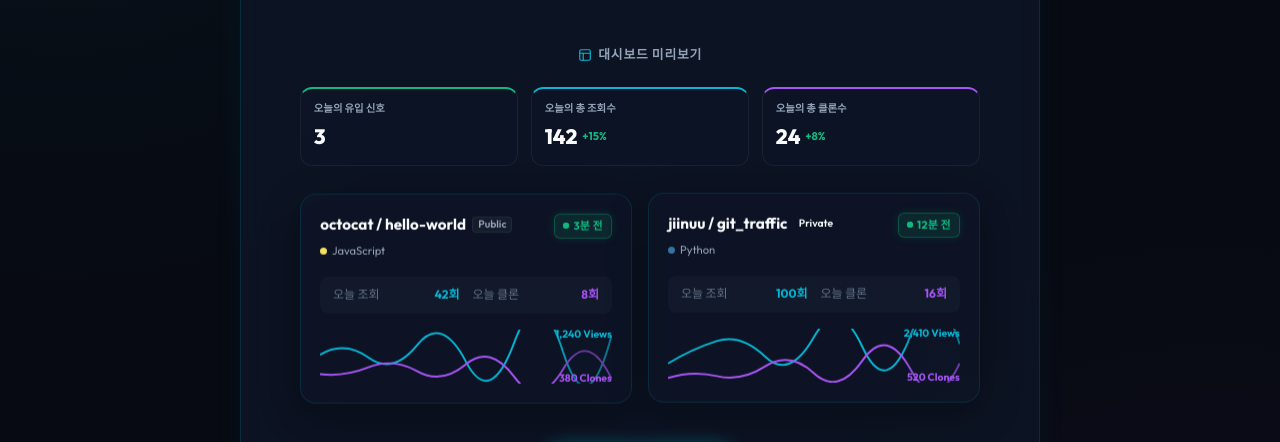
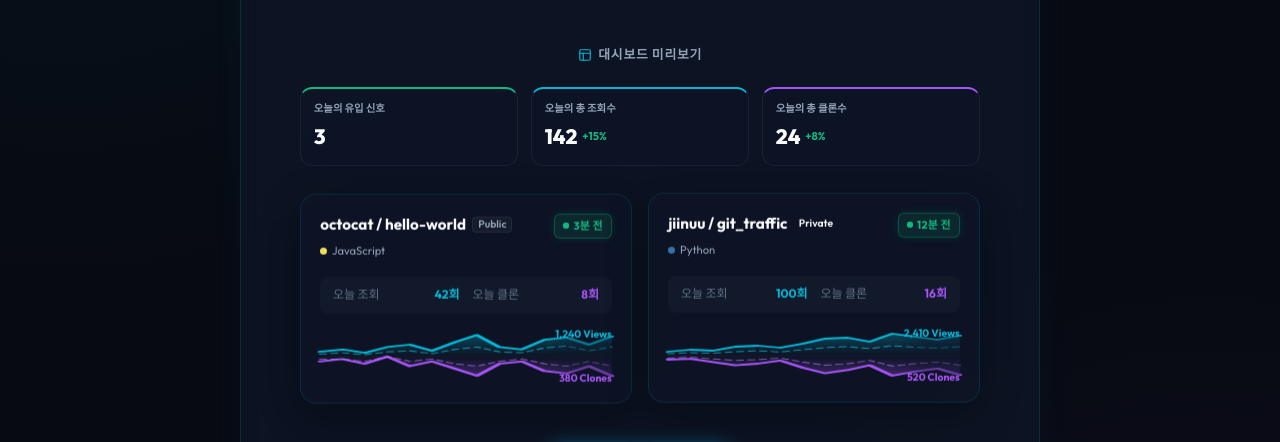
Before and after one commit to jiinuu/git_traffic, a website built with Vite: page index.html in a window 1280 px wide. Shown: the part 349-791 px from the top of the page. Built offline with nearby package versions, Linux system fonts and the light colour scheme; files whose address does not match are found by name.

Commit message:
style: 온보딩 미리보기 그래프를 실제 4-in-1 나비 차트(뷰/클론/고유 방문자 점선 등)와 동일하게 일치

```diff
--- a/index.html
+++ b/index.html
@@ -149,9 +149,32 @@
               </div>
 
               <div class="mock-sparkline-wrap">
-                <svg viewBox="0 0 300 54" class="mock-sparkline-svg">
-                  <path d="M0,25 Q25,10 50,28 T100,15 T150,32 T200,12 T250,22 T300,5" fill="none" stroke="#06b6d4" stroke-width="2" />
-                  <path d="M0,45 Q25,48 50,38 T100,42 T150,35 T200,48 T250,40 T300,50" fill="none" stroke="#a855f7" stroke-width="2" />
+                <svg class="dual-sparkline-svg" viewBox="0 0 100 54" preserveAspectRatio="none">
+                  <defs>
+                    <linearGradient id="vg-mock1" x1="0" y1="0" x2="0" y2="1">
+                      <stop offset="0%" stop-color="#06b6d4" stop-opacity="0.3"/>
+                      <stop offset="100%" stop-color="#06b6d4" stop-opacity="0.0"/>
+                    </linearGradient>
+                    <linearGradient id="cg-mock1" x1="0" y1="0" x2="0" y2="1">
+                      <stop offset="0%" stop-color="#a855f7" stop-opacity="0.0"/>
+                      <stop offset="100%" stop-color="#a855f7" stop-opacity="0.3"/>
+                    </linearGradient>
+                  </defs>
+                  <!-- Axis line -->
+                  <line x1="0" y1="27" x2="100" y2="27" stroke="rgba(255,255,255,0.08)" stroke-width="0.5"/>
+                  <!-- Views fill area -->
+                  <path d="M 0,22.2 L 7.7,19.8 L 15.4,23.2 L 23.1,17.4 L 30.8,15.0 L 38.5,21.2 L 46.2,12.6 L 53.8,5.4 L 61.5,17.4 L 69.2,19.8 L 76.9,10.2 L 84.6,7.8 L 92.3,15.0 L 100,6.8 L 100,27 L 0,27 Z" fill="url(#vg-mock1)"/>
+                  <!-- Views total line (cyan) -->
+                  <path d="M 0,22.2 L 7.7,19.8 L 15.4,23.2 L 23.1,17.4 L 30.8,15.0 L 38.5,21.2 L 46.2,12.6 L 53.8,5.4 L 61.5,17.4 L 69.2,19.8 L 76.9,10.2 L 84.6,7.8 L 92.3,15.0 L 100,6.8" fill="none" stroke="#06b6d4" stroke-width="1.8" stroke-linecap="round" stroke-linejoin="round"/>
+                  <!-- Views unique line (cyan, dashed, lighter) -->
+                  <path d="M 0,24.6 L 7.7,23.1 L 15.4,25.1 L 23.1,22.2 L 30.8,21.2 L 38.5,24.1 L 46.2,19.8 L 53.8,17.4 L 61.5,22.2 L 69.2,23.1 L 76.9,18.4 L 84.6,16.4 L 92.3,21.2 L 100,17.4" fill="none" stroke="#22d3ee" stroke-width="1" stroke-dasharray="2,2" stroke-linecap="round" stroke-linejoin="round" opacity="0.6"/>
+
+                  <!-- Clones fill area -->
+                  <path d="M 0,31.8 L 7.7,29.4 L 15.4,34.2 L 23.1,27.0 L 30.8,36.6 L 38.5,31.8 L 46.2,39.0 L 53.8,46.2 L 61.5,34.2 L 69.2,31.8 L 76.9,41.4 L 84.6,43.8 L 92.3,36.6 L 100,46.2 L 100,27 L 0,27 Z" fill="url(#cg-mock1)"/>
+                  <!-- Clones total line (purple) -->
+                  <path d="M 0,31.8 L 7.7,29.4 L 15.4,34.2 L 23.1,27.0 L 30.8,36.6 L 38.5,31.8 L 46.2,39.0 L 53.8,46.2 L 61.5,34.2 L 69.2,31.8 L 76.9,41.4 L 84.6,43.8 L 92.3,36.6 L 100,46.2" fill="none" stroke="#a855f7" stroke-width="1.8" stroke-linecap="round" stroke-linejoin="round"/>
+                  <!-- Clones unique line (purple, dashed, lighter) -->
+                  <path d="M 0,29.4 L 7.7,29.4 L 15.4,31.8 L 23.1,27.0 L 30.8,31.8 L 38.5,29.4 L 46.2,34.2 L 53.8,36.6 L 61.5,31.8 L 69.2,29.4 L 76.9,34.2 L 84.6,36.6 L 92.3,31.8 L 100,36.6" fill="none" stroke="#c084fc" stroke-width="1" stroke-dasharray="2,2" stroke-linecap="round" stroke-linejoin="round" opacity="0.6"/>
                 </svg>
                 <div class="mock-axis-label">
                   <span>1,240 Views</span>
@@ -189,9 +212,32 @@
               </div>
 
               <div class="mock-sparkline-wrap">
-                <svg viewBox="0 0 300 54" class="mock-sparkline-svg">
-                  <path d="M0,35 Q25,20 50,12 T100,28 T150,8 T200,18 T250,5 T300,15" fill="none" stroke="#06b6d4" stroke-width="2" />
-                  <path d="M0,50 Q25,42 50,48 T100,38 T150,45 T200,32 T250,42 T300,35" fill="none" stroke="#a855f7" stroke-width="2" />
+                <svg class="dual-sparkline-svg" viewBox="0 0 100 54" preserveAspectRatio="none">
+                  <defs>
+                    <linearGradient id="vg-mock2" x1="0" y1="0" x2="0" y2="1">
+                      <stop offset="0%" stop-color="#06b6d4" stop-opacity="0.3"/>
+                      <stop offset="100%" stop-color="#06b6d4" stop-opacity="0.0"/>
+                    </linearGradient>
+                    <linearGradient id="cg-mock2" x1="0" y1="0" x2="0" y2="1">
+                      <stop offset="0%" stop-color="#a855f7" stop-opacity="0.0"/>
+                      <stop offset="100%" stop-color="#a855f7" stop-opacity="0.3"/>
+                    </linearGradient>
+                  </defs>
+                  <!-- Axis line -->
+                  <line x1="0" y1="27" x2="100" y2="27" stroke="rgba(255,255,255,0.08)" stroke-width="0.5"/>
+                  <!-- Views fill area -->
+                  <path d="M 0,23 L 7.7,21 L 15.4,22 L 23.1,18 L 30.8,17 L 38.5,19 L 46.2,15 L 53.8,10 L 61.5,9 L 69.2,13 L 76.9,5 L 84.6,8 L 92.3,11 L 100,7 L 100,27 L 0,27 Z" fill="url(#vg-mock2)"/>
+                  <!-- Views total line (cyan) -->
+                  <path d="M 0,23 L 7.7,21 L 15.4,22 L 23.1,18 L 30.8,17 L 38.5,19 L 46.2,15 L 53.8,10 L 61.5,9 L 69.2,13 L 76.9,5 L 84.6,8 L 92.3,11 L 100,7" fill="none" stroke="#06b6d4" stroke-width="1.8" stroke-linecap="round" stroke-linejoin="round"/>
+                  <!-- Views unique line (cyan, dashed, lighter) -->
+                  <path d="M 0,25 L 7.7,24 L 15.4,24.6 L 23.1,23 L 30.8,22 L 38.5,23.4 L 46.2,21 L 53.8,19 L 61.5,18 L 69.2,20 L 76.9,17 L 84.6,18.6 L 92.3,19.4 L 100,18" fill="none" stroke="#22d3ee" stroke-width="1" stroke-dasharray="2,2" stroke-linecap="round" stroke-linejoin="round" opacity="0.6"/>
+
+                  <!-- Clones fill area -->
+                  <path d="M 0,31 L 7.7,30.2 L 15.4,33.4 L 23.1,36.6 L 30.8,35 L 38.5,31.8 L 46.2,39 L 53.8,44.6 L 61.5,41.4 L 69.2,36.6 L 76.9,47 L 84.6,43 L 92.3,39.8 L 100,46.2 L 100,27 L 0,27 Z" fill="url(#cg-mock2)"/>
+                  <!-- Clones total line (purple) -->
+                  <path d="M 0,31 L 7.7,30.2 L 15.4,33.4 L 23.1,36.6 L 30.8,35 L 38.5,31.8 L 46.2,39 L 53.8,44.6 L 61.5,41.4 L 69.2,36.6 L 76.9,47 L 84.6,43 L 92.3,39.8 L 100,46.2" fill="none" stroke="#a855f7" stroke-width="1.8" stroke-linecap="round" stroke-linejoin="round"/>
+                  <!-- Clones unique line (purple, dashed, lighter) -->
+                  <path d="M 0,29.4 L 7.7,28.6 L 15.4,30.2 L 23.1,31.8 L 30.8,31 L 38.5,29.4 L 46.2,33.4 L 53.8,36.6 L 61.5,35 L 69.2,31.8 L 76.9,37.4 L 84.6,35 L 92.3,33.4 L 100,36.6" fill="none" stroke="#c084fc" stroke-width="1" stroke-dasharray="2,2" stroke-linecap="round" stroke-linejoin="round" opacity="0.6"/>
                 </svg>
                 <div class="mock-axis-label">
                   <span>2,410 Views</span>
```
